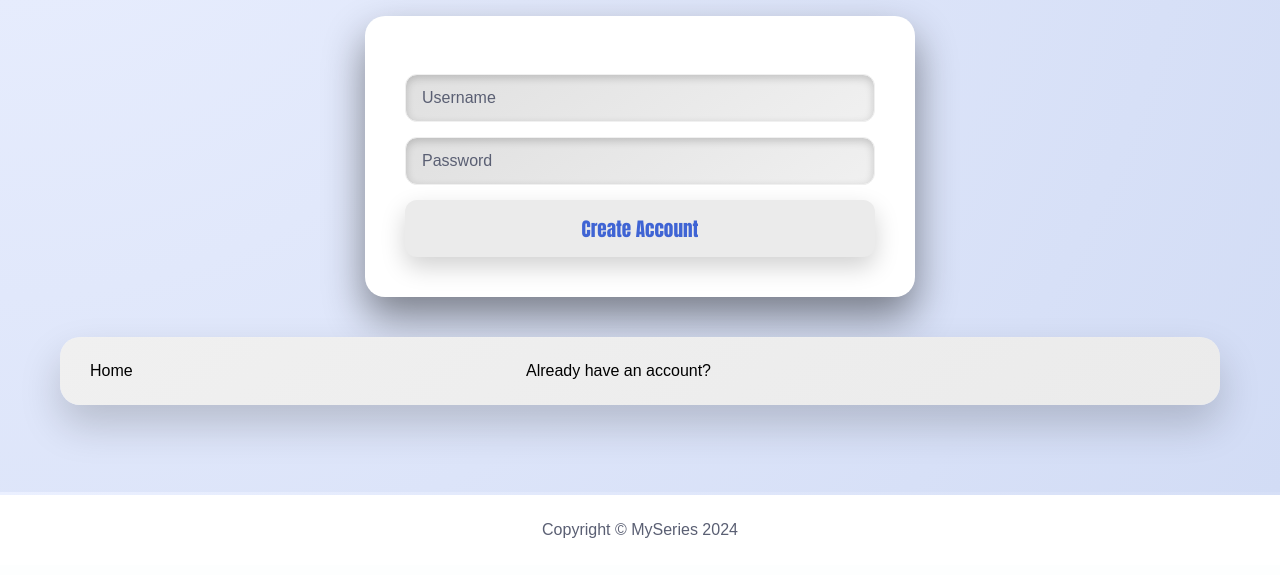
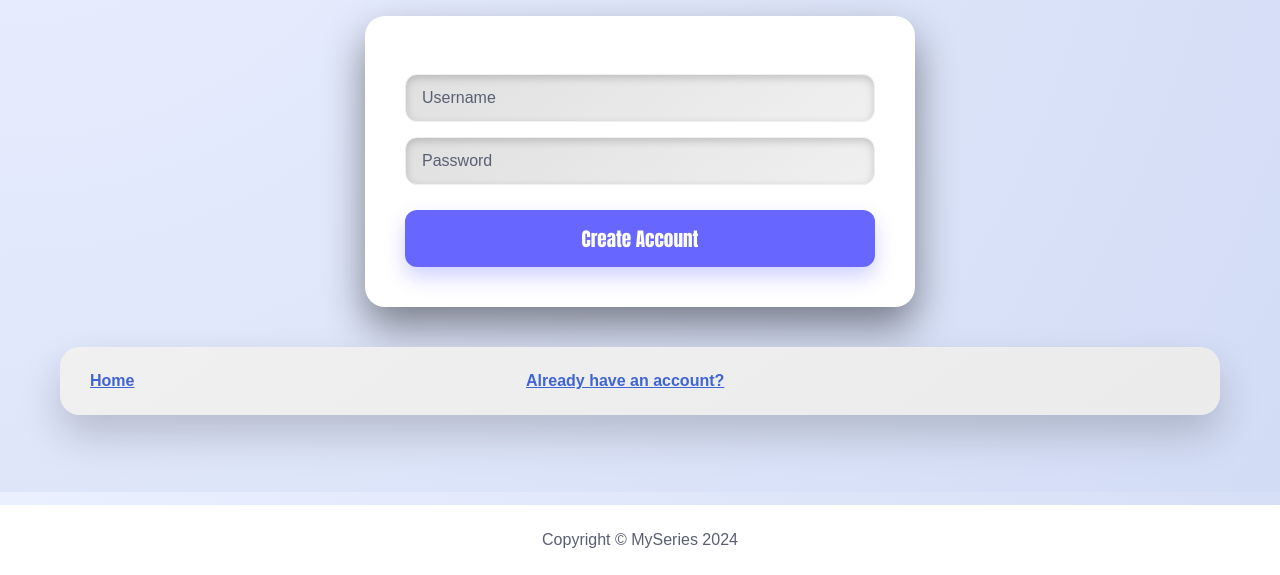
Before and after one commit to matejboyboy/myseries, a Flask app: page /register in a window 1280 px wide. Shown: the part 308-883 px from the top of the page. Before the commit the page ends 846 px from the top, so only its background shows below. Run offline with Flask 3, Linux system fonts and the light colour scheme; some libraries are stand-ins or nearby versions.

Commit message:
Add files via upload

```diff
--- a/static/style.css
+++ b/static/style.css
@@ -1914,3 +1914,35 @@ select option {
     background: rgba(255, 90, 90, 0.2);
     color: #ff5a5a;
 }
+/* Better focus for login/register inputs */
+.form-card input.series-search:focus {
+    transform: translateY(-2px);
+    box-shadow: inset 0 4px 10px rgba(0, 0, 0, 0.6), 0 0 15px rgba(var(--accent-rgb), 0.4);
+}
+
+/* Make Login/Register buttons feel premium */
+.form-card .primary-btn {
+    margin-top: 10px;
+    background: var(--accent);
+    color: white;
+    border: none;
+    box-shadow: 0 10px 20px rgba(var(--accent-rgb), 0.3);
+}
+
+.form-card .primary-btn:hover {
+    transform: translateY(-3px);
+    box-shadow: 0 15px 30px rgba(var(--accent-rgb), 0.5);
+    filter: brightness(1.1);
+}
+
+/* Clean up the links at the bottom */
+.filters-row .series-link {
+    color: var(--text-main);
+    font-weight: bold;
+    text-decoration: underline;
+    transition: 0.3s;
+}
+
+.filters-row .series-link:hover {
+    color: var(--accent);
+}
```
